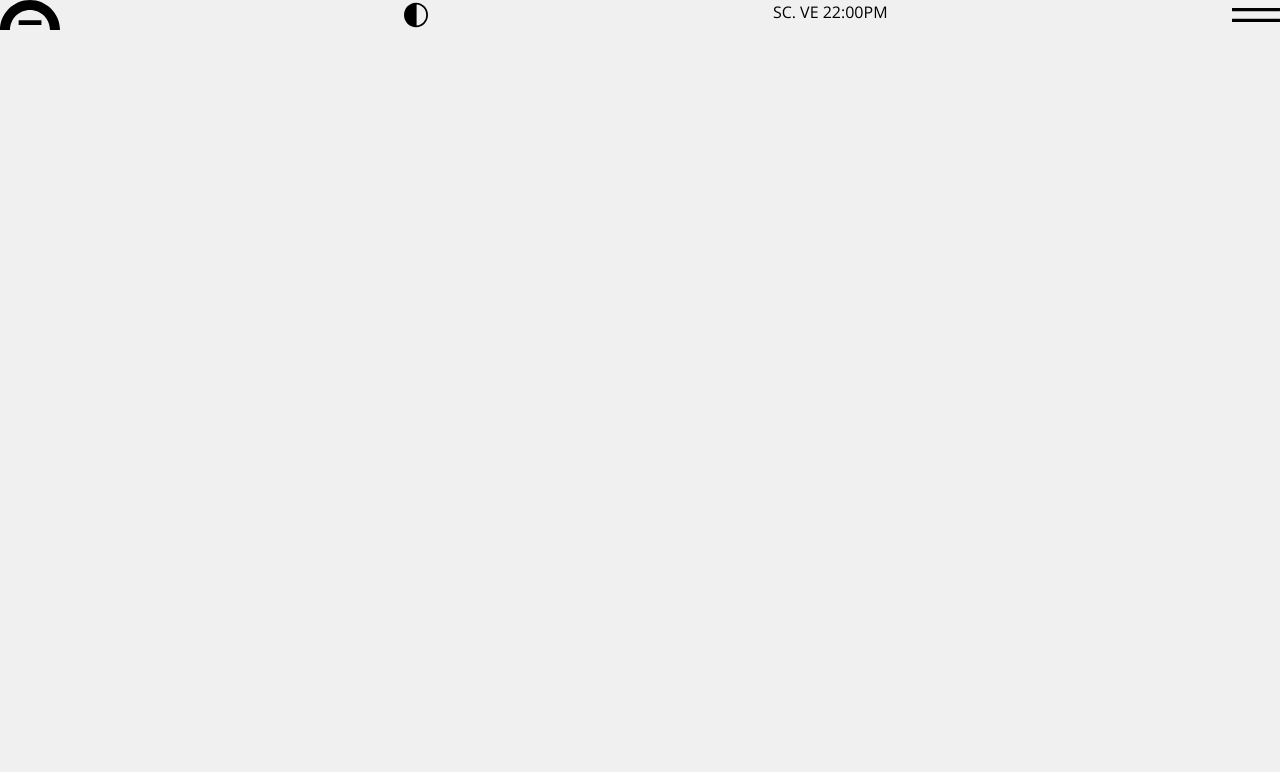
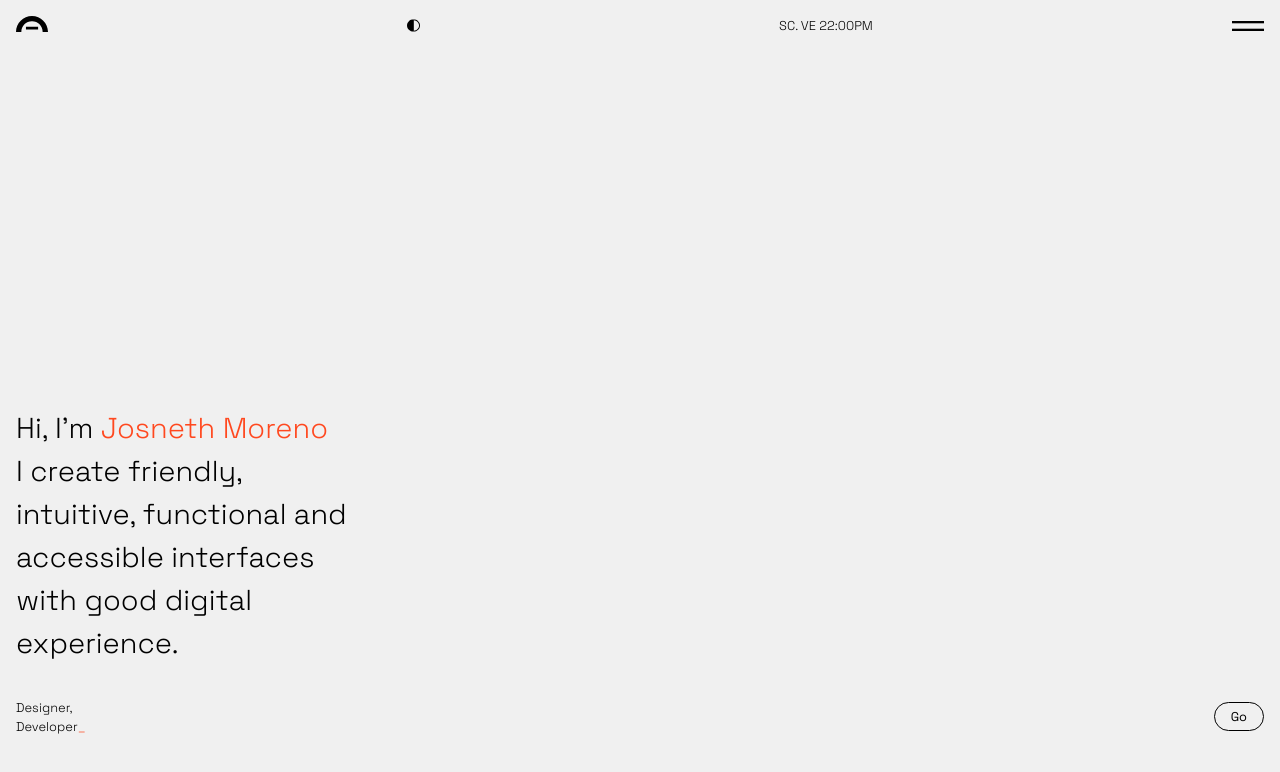
Before and after one commit to josnethmoreno/josneth.io, a website built with Vite: page index.html in a window 1280 px wide. Built offline with nearby package versions, Linux system fonts and the light colour scheme.

Commit message:
header & home

```diff
--- a/index.html
+++ b/index.html
@@ -5,20 +5,23 @@
   <meta charset="UTF-8" />
   <link rel="icon" type="image/svg+xml" href="/logo.svg" />
   <meta name="viewport" content="width=device-width, initial-scale=1.0" />
-  <title></title>
+  <title>Josneth Moreno ⌁ UI Developer</title>
 </head>
 
 <body>
   <header class="header">
     <nav class="nav">
-      <a href="#" id="logo">
+      <div class="container">
+        <a href="#" class="nav-logo" id="logo">
           <img src="/logo.svg" width="60" alt="">
         </a>
-      <button id="theme">
+        <button class="nav-theme" id="theme">
           <img src="/theme.svg" width="24" alt="">
         </button>
-      <span>SC. VE 22:00PM</span>
-      <button id="menu">
+        <span class="nav-time">
+          <i class="dot-pulse"></i> SC. VE 22:00PM
+        </span>
+        <button class="nav-toggle" id="toggle">
           <img src="/menu.svg" width="48" alt="">
         </button>
         <div class="nav-links">
@@ -26,8 +29,24 @@
           <a href="#work">Work</a>
           <a href="#contact">Contact</a>
         </div>
+      </div>
     </nav>
   </header>
+  <main>
+    <section class="home" id="home">
+      <div class="container">
+        <h1 class="home-h1">
+          <span class="text-muted">Hi, I'm</span> <span class="text-accent">Josneth Moreno</span> <br> I create friendly,
+          intuitive, functional and accessible interfaces with <span class="h1-good">good</span> digital
+          experience.
+        </h1>
+        <div class="home-data">
+          <p class="home-roles">Designer, <br> Developer<span class="text-accent">_</span></p>
+          <a class="button" href="#work">Go</a>
+        </div>
+      </div>
+    </section>
+  </main>
   <script type="module" src="/src/main.ts"></script>
 </body>
 
--- a/src/style.css
+++ b/src/style.css
@@ -1,14 +1,22 @@
-@import url('https://fonts.googleapis.com/css2?family=Open+Sans:wght@300;400;700&family=Space+Grotesk:wght@300;400;700&display=swap');
+@import url('https://fonts.googleapis.com/css2?family=Space+Grotesk:wght@300;400;700&display=swap');
+@import url('https://fonts.googleapis.com/css2?family=Open+Sans:wght@300;400;700&display=swap');
 
 :root {
   --anti-flash-white: hsl(0, 0%, 94%);
   --black: hsl(0, 0%, 0%);
   --orioles-orange: hsl(11, 100%, 56%);
+  --spanish-gray: hsl(0, 0%, 60%);
+  --granite-gray: hsl(0, 0%, 40%);
+  --dark-charcoal: hsl(0, 0%, 20%);
 
   --body-font: 'Open Sans';
-  --head-font: 'Space Grotesk'
+  --head-font: 'Space Grotesk';
 
-  --h1: 2rem;
+  --light: 300;
+  --medium: 400;
+  --bold: 700;
+
+  --h1: 1.8rem;
   --h2: 1.4rem;
   --body: .8rem;
   --small: .6rem;
@@ -17,24 +25,54 @@
   --spacer-2: 2rem;
   --spacer-3: 1rem;
   --spacer-4: .5rem;
+
+  --container: 0 1rem;
 }
 
 :root.light{
   --bg: var(--anti-flash-white);
   --fg: var(--black);
+  --lighter: var(--granite-gray);
+  --lighter-2: var(--spanish-gray);
   --accent: var(--orioles-orange);
 }
 
 :root.dark {
   --bg: var(--black);
   --fg: var(--anti-flash-white);
+  --lighter: var(--granite-gray);
+  --lighter-2: var(--dark-charcoal);
   --accent: var(--orioles-orange);
 }
 
+@media (max-width: 400px) {
+
+}
+
+section {
+  padding: var(--spacer-1) 0;
+}
+
+.container {
+  padding: var(--container);
+}
+
+.text-accent{
+  color: var(--accent);
+}
+
+.button {
+  padding: .25rem 1rem;
+  border: .1rem solid var(--fg);
+  border-radius: 2rem;
+}
+
 body {
+  position: relative;
   background-color: var(--bg);
   color: var(--fg);
-  font-family: var(--body-font);
+  font-size: var(--body);
+  font-family: var(--head-font);
 }
 
 h1, h2 {
@@ -50,17 +88,80 @@ h2 {
 }
 
 .header {
-  position: sticky;
+  position: fixed;
   top: 0;
+  left: 0;
+  width: 100%;
+  background-color: var(--bg);
 }
 
 .nav {
   position: relative;
+  padding: var(--spacer-3) 0;
+}
+
+.nav > .container{
+  display: flex;
+  justify-content: space-between;
+  container: nav / inline-size;
+}
+
+.nav-logo {
+  width: 2rem;
+}
+
+.nav-theme {
+  width: .8rem;
+}
+
+.nav-toggle {
+  width: 2rem;
+}
+
+.nav-links {
+  display: none;
+  position: absolute;
+  left: -100%;
+}
+
+.nav-time {
+  display: block;
+  font-family: var(--head-font);
+  font-weight: var(--light);
+}
+
+@container nav (max-width: 500px) {
+  .nav-time {
+    display: none;
+  }
+}
+
+.home {
+  height: 100dvh;
+}
+
+.home > .container{
+  display: flex;
+  flex-direction: column;
+  justify-content: flex-end;
+  gap: var(--spacer-2);
+  height: 100%;
+}
+
+.home-carousel {
+  font-size: 8rem;
+}
+
+.home-h1 {
+  max-width: 18ch;
+  text-wrap: balance;
+}
+
+.home-data {
   display: flex;
   justify-content: space-between;
 }
 
-.nav-links {
-  position: absolute;
-  left: -100%;
+.button {
+  align-self: center;
 }
```
Lines whose indentation alone changed are shown as unchanged.
